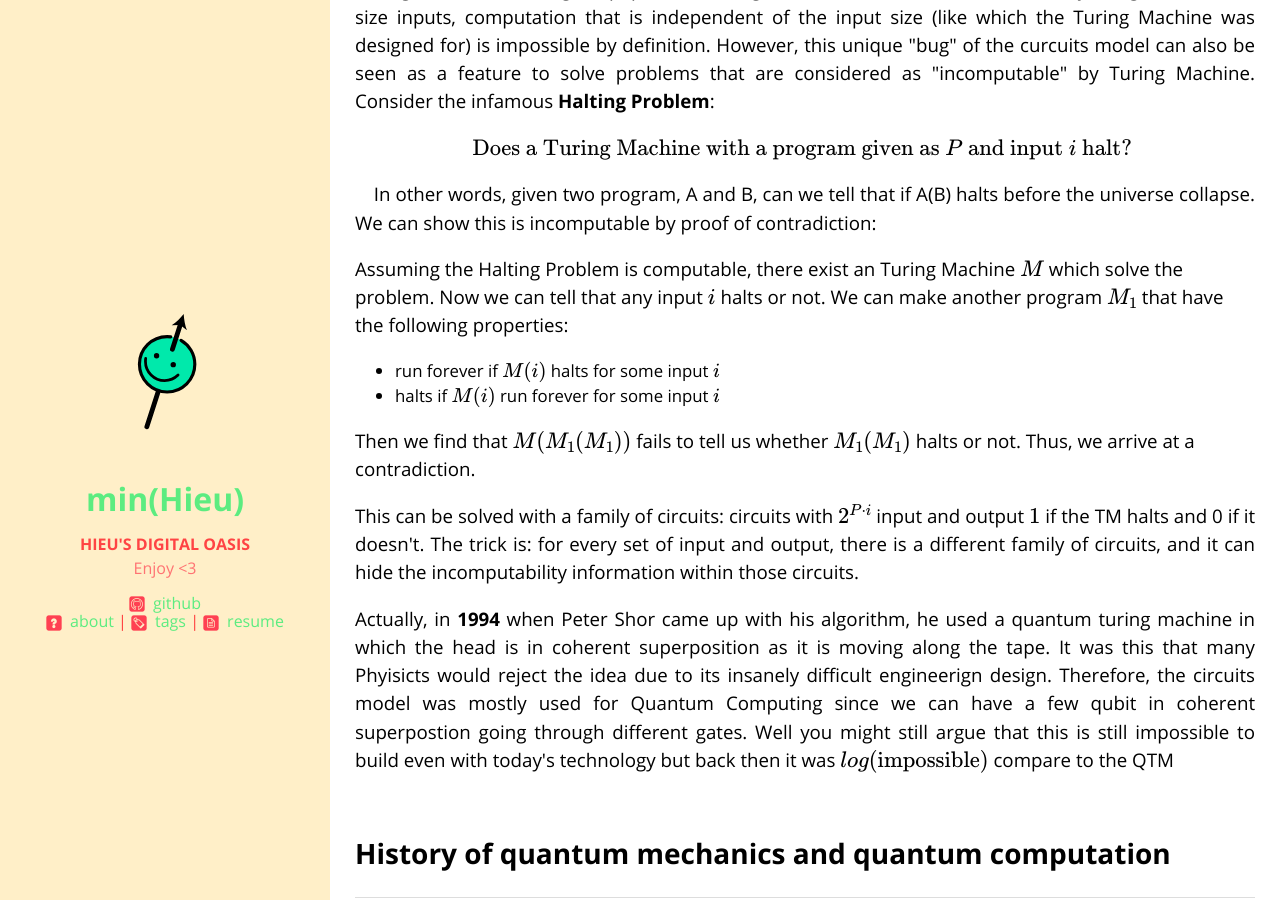
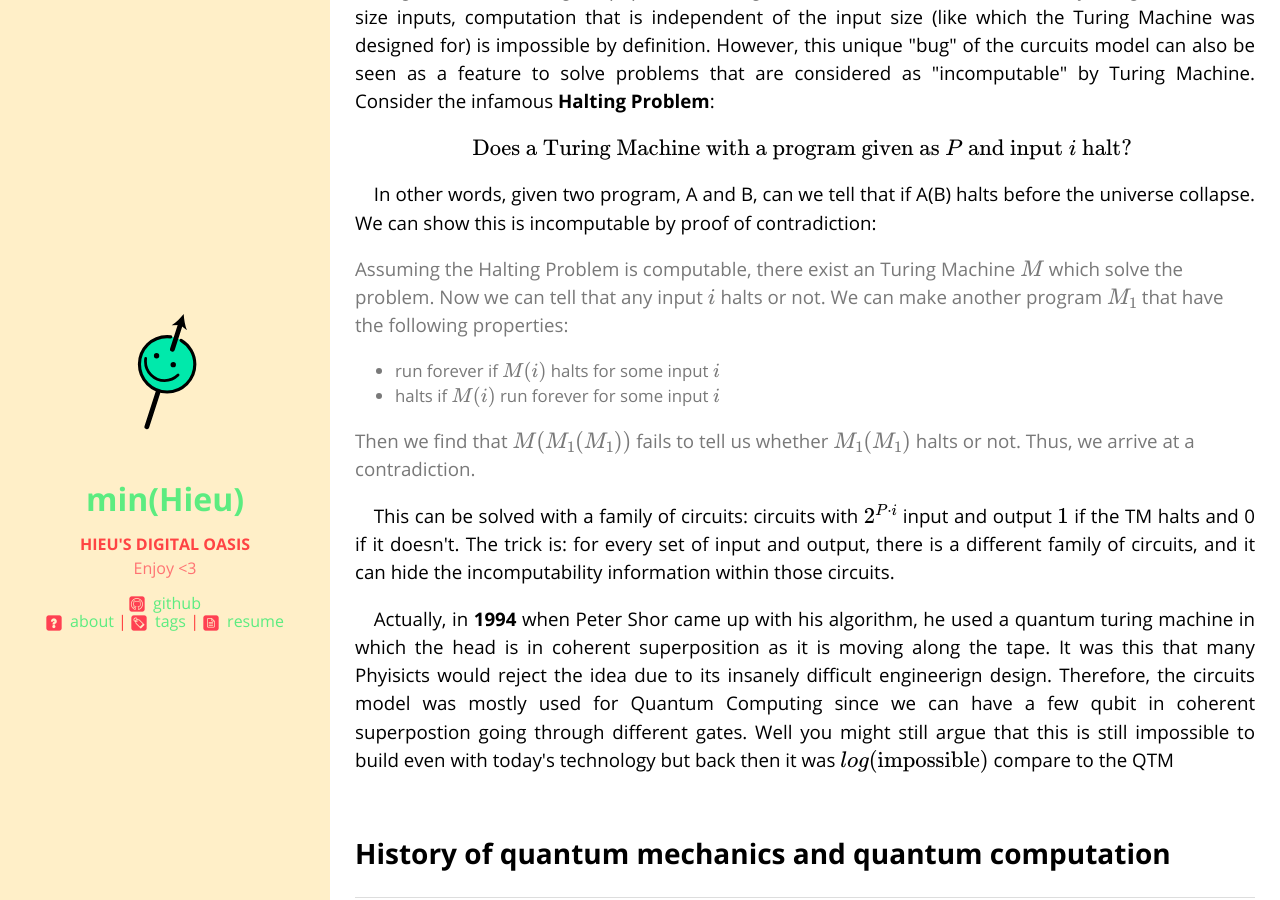
Before and after one commit to min-hieu/min-hieu.github.io, a Jekyll site: the page built from _posts/2021-02-13-qicnote01.html, in a window 1280 px wide and 900 px high, scrolled down 2635 px. Built offline with Jekyll 4.4.1, drawn with Linux system fonts in a browser that asks for light colours; formulas are drawn with MathJax 3; a script that is not in the unit is left out.

Commit message:
Update 2021-02-13-qicnote01.html

```diff
--- a/_posts/2021-02-13-qicnote01.html
+++ b/_posts/2021-02-13-qicnote01.html
@@ -61,16 +61,16 @@ for a Turing Machine.</p>
 <p align="center"> $\textrm{Does a Turing Machine with a program given as } P \textrm{ and input } i \textrm{ halt? }$</p>
     <p align="justify">&emsp;In other words, given two program, A and B, can we tell that if A(B) halts before the universe collapse. We can show this is incomputable by proof
         of contradiction:</p>
-    <p>Assuming the Halting Problem is computable, there exist an Turing Machine $M$ which solve the problem. Now we can tell that any input $i$ halts or not.
+    <p style="color: rgb(121, 121, 121)">Assuming the Halting Problem is computable, there exist an Turing Machine $M$ which solve the problem. Now we can tell that any input $i$ halts or not.
         We can make another program $M_{1}$ that have the following properties:</p>
     <ul>
-        <li>run forever if $M(i)$ halts for some input $i$</li>
-        <li>halts if $M(i)$ run forever for some input $i$</li>
+        <li style="color: rgb(121, 121, 121)">run forever if $M(i)$ halts for some input $i$</li>
+        <li style="color: rgb(121, 121, 121)">halts if $M(i)$ run forever for some input $i$</li>
     </ul>
-    <p>Then we find that $M(M_{1}(M_{1}))$ fails to tell us whether $M_{1}(M_{1})$ halts or not. Thus, we arrive at a contradiction.$\tag*{$\blacksquare$}$</p>
-<p align="justify">This can be solved with a family of circuits: circuits with $2^{P\cdot i}$ input and output $1$ if the TM halts and 0 if it doesn't. The trick is: for every
+    <p style="color: rgb(121, 121, 121)">Then we find that $M(M_{1}(M_{1}))$ fails to tell us whether $M_{1}(M_{1})$ halts or not. Thus, we arrive at a contradiction.$\tag*{$\blacksquare$}$</p>
+<p align="justify">&emsp;This can be solved with a family of circuits: circuits with $2^{P\cdot i}$ input and output $1$ if the TM halts and 0 if it doesn't. The trick is: for every
     set of input and output, there is a different family of circuits, and it can hide the incomputability information within those circuits.</p>
-<p align="justify">Actually, in <b>1994</b> when Peter Shor came up with his algorithm, he used a quantum turing machine in which the head is in coherent superposition as it
+<p align="justify">&emsp;Actually, in <b>1994</b> when Peter Shor came up with his algorithm, he used a quantum turing machine in which the head is in coherent superposition as it
 is moving along the tape. It was this that many Phyisicts would reject the idea due to its insanely difficult engineerign design. Therefore, the circuits model was mostly
 used for Quantum Computing since we can have a few qubit in coherent superpostion going through different gates. Well you might still argue that this is still impossible to
  build even with today's technology but back then it was $log(\textrm{impossible})$ compare to the QTM</p>
```
